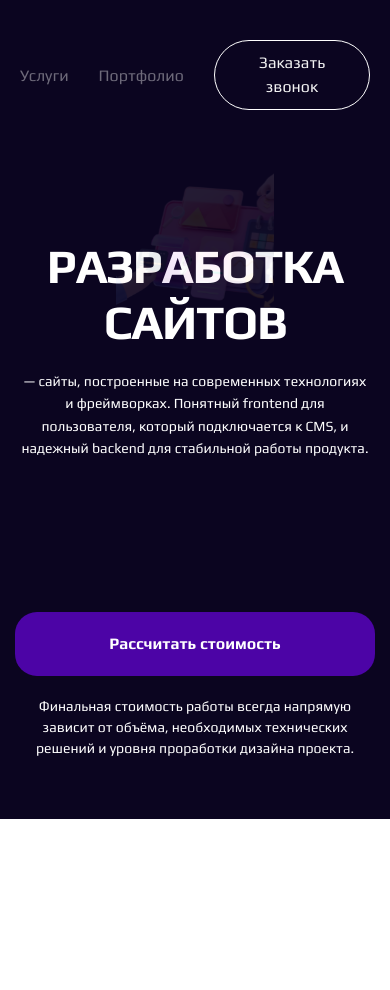
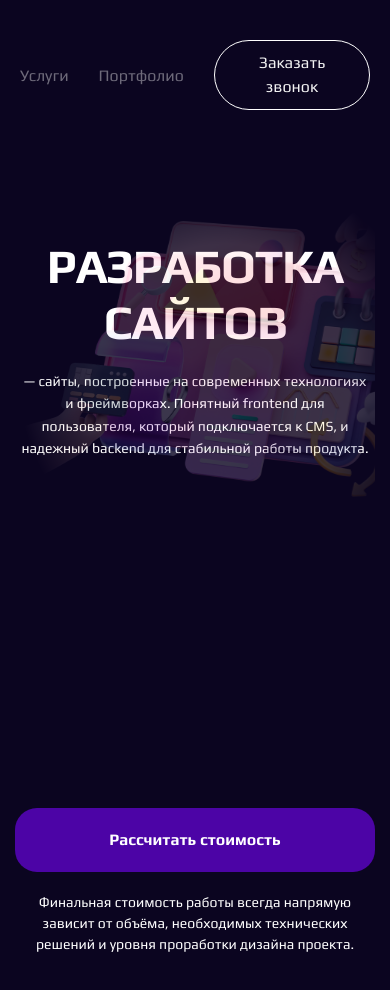
Before and after one commit to JulieBenchuk/web-studio, a Next.js app: page /development in a window 390 px wide. Shown: the top 990 px of the page. Before the commit the page ends 844 px from the top, so only its background shows below. Built offline with nearby package versions, Linux system fonts and the light colour scheme.

Commit message:
feat: added mask to svg bg (top block)

```diff
--- a/src/styles/components/topBlock.module.scss
+++ b/src/styles/components/topBlock.module.scss
@@ -27,6 +27,7 @@
       align-items: center;
       position: relative;
       bottom: 300px;
+
     }
 
     .bgImage {
@@ -35,13 +36,17 @@
       right: 0;
       overflow: hidden;
       width: 45%;
+
+
       @media(max-width: 1024px) {
         max-width: 40%;
       }
       @media(max-width: 767px) {
-        max-width: 360px;
+        min-width: 360px;
+        max-width: 100%;
+        width: 100%;
         position: static;
-        opacity: 0.1;
+        opacity: 0.2;
       }
 
     }
```
Also changed, not shown: src/assets/svg/developmentBg.svg.
